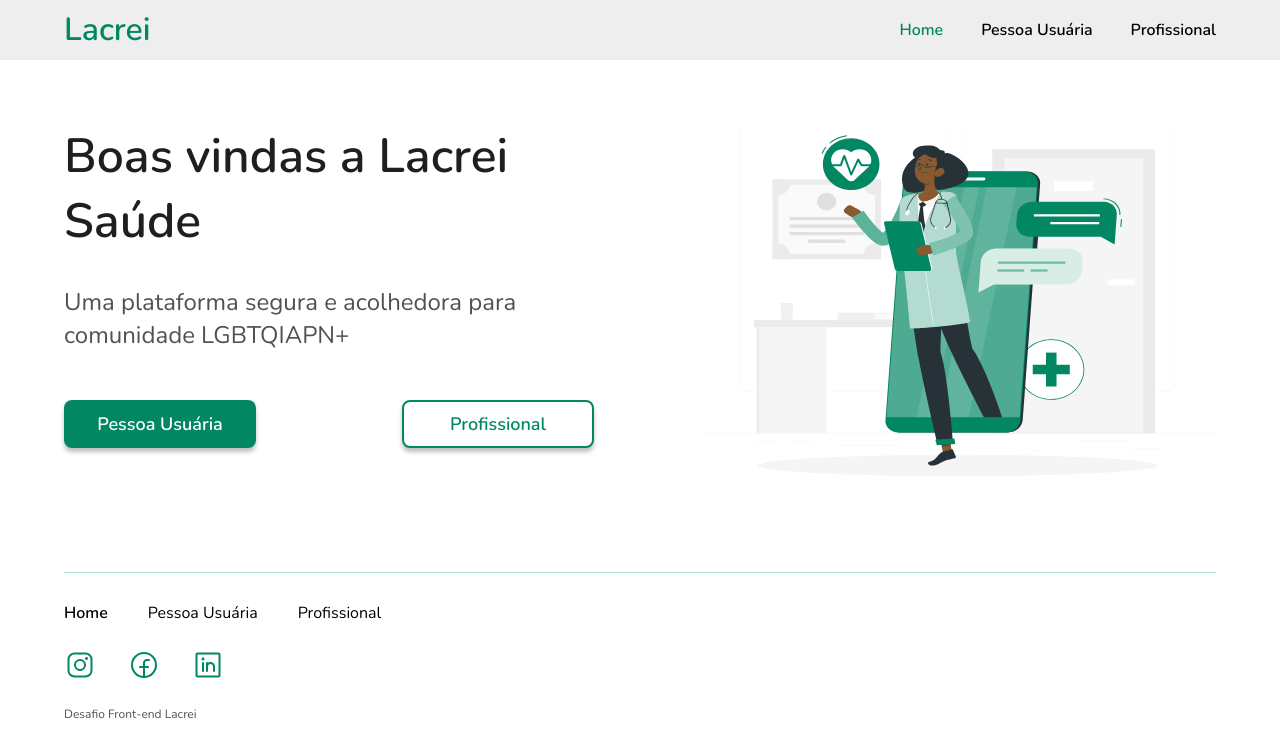
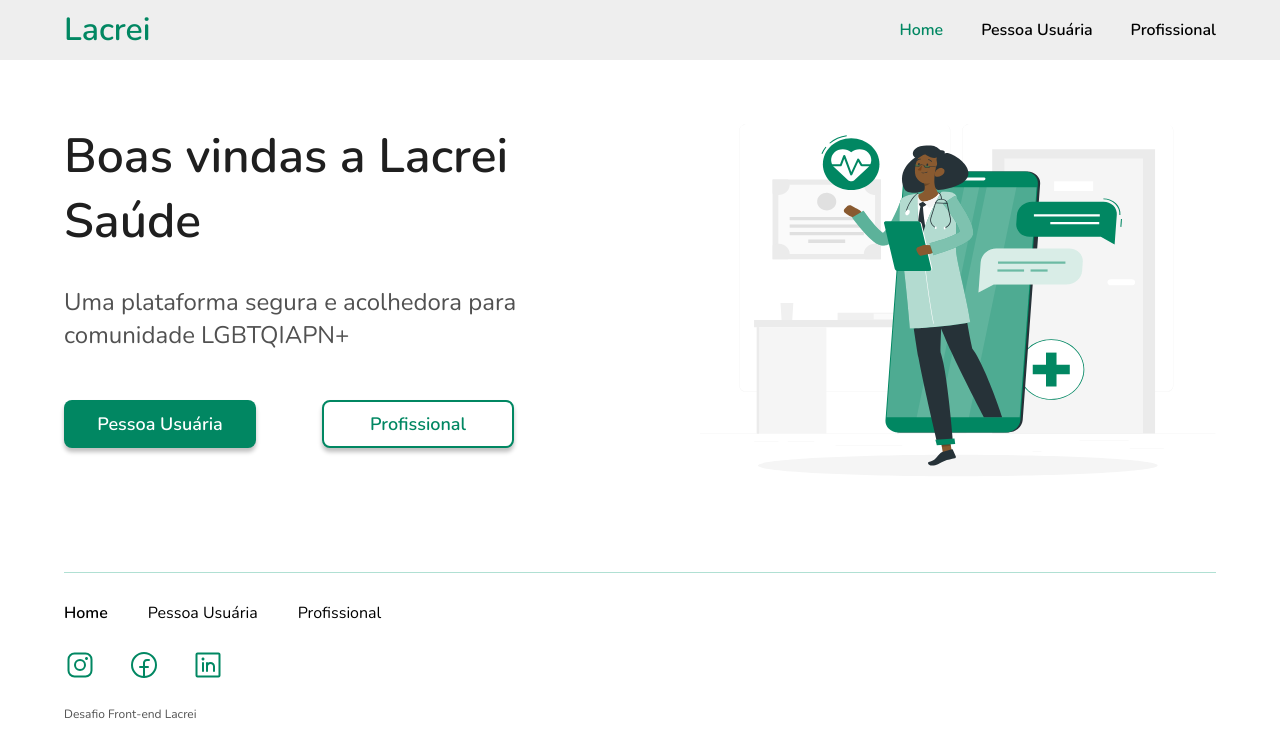
Before and after one commit to joaotelesk/lacrei-technicalTest, a Next.js app: page / in a window 1280 px wide. Shown: the top 756 px of the page. Built offline with nearby package versions, Linux system fonts and the light colour scheme.

Commit message:
:lipstick: refactor: Estilizaçao CSS da DivButtons

```diff
--- a/src/styles/StylePages.ts
+++ b/src/styles/StylePages.ts
@@ -70,9 +70,9 @@ export const DivButtons = styled.div`
   margin-top: 16px;
   display: flex;
   flex-direction: row;
-  gap: 16px 70px;
+  gap: 16px;
   justify-content: space-between;
-  width: auto;
+  width: 450px;
   /* Tablet */
   @media (max-width: 1024px) {
     margin-top: 33px;
```
